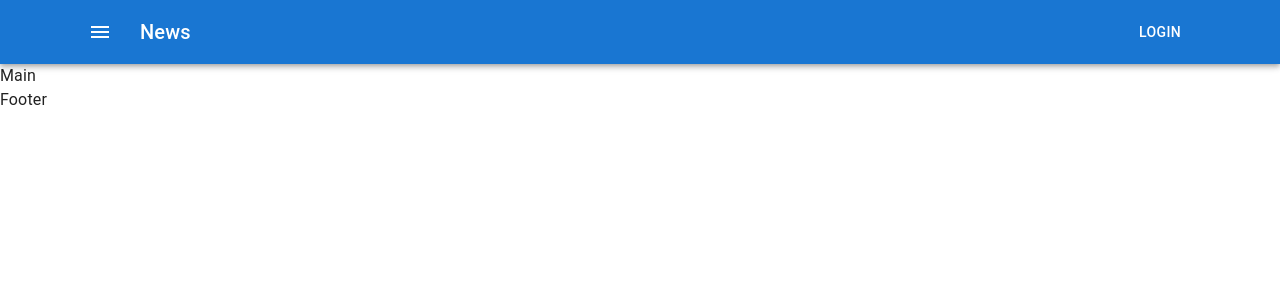
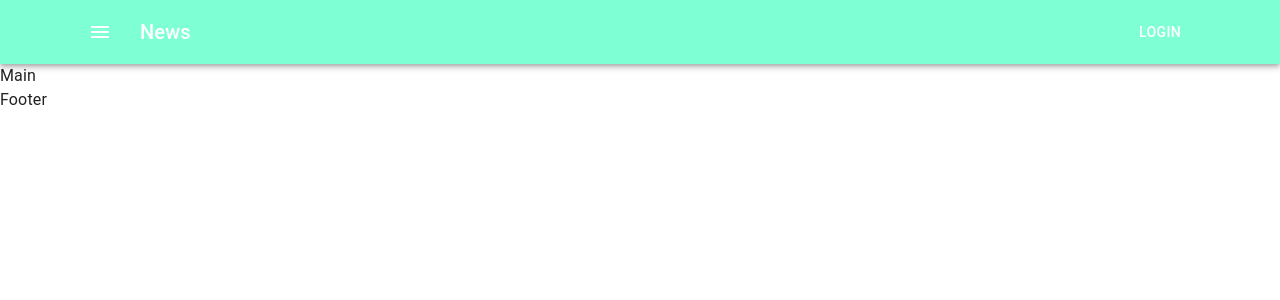
Before and after one commit to asteriab/react-shop-project, a React (Create React App) app: page / in a window 1280 px wide. Shown: the top 300 px of the page. Built offline with nearby package versions, Linux system fonts and the light colour scheme.

Commit message:
connected scss, styledengineprovider

```diff
--- a/src/container/App/App.tsx
+++ b/src/container/App/App.tsx
@@ -2,16 +2,17 @@
 import Header from "container/Header/Header";
 import Main from "container/Main/Main";
 import CssBaseline from "@mui/material/CssBaseline";
+import { StyledEngineProvider } from "@mui/material/styles";
 
 type Props = {};
 const App = (props: Props) => {
   return (
-    <>
+    <StyledEngineProvider injectFirst>
       <CssBaseline />
       <Header />
       <Main />
       <Footer />
-    </>
+    </StyledEngineProvider>
   );
 };
 export default App;
--- /dev/null
+++ b/src/container/Header/Header.scss
@@ -0,0 +1,3 @@
+.app-bar {
+  background-color: aquamarine;
+}
--- a/src/container/Header/Header.tsx
+++ b/src/container/Header/Header.tsx
@@ -5,11 +5,16 @@
 import IconButton from "@mui/material/IconButton";
 import MenuIcon from "@mui/icons-material/Menu";
 import { Container } from "@mui/system";
+import "./Header.scss";
 
 type Props = {};
 const Header = (props: Props) => {
   return (
-    <AppBar position="static">
+    <AppBar
+      position="static"
+      // sx={{ background: "blue" }}
+      className="app-bar"
+    >
       <Container>
         <Toolbar>
           <IconButton
```
